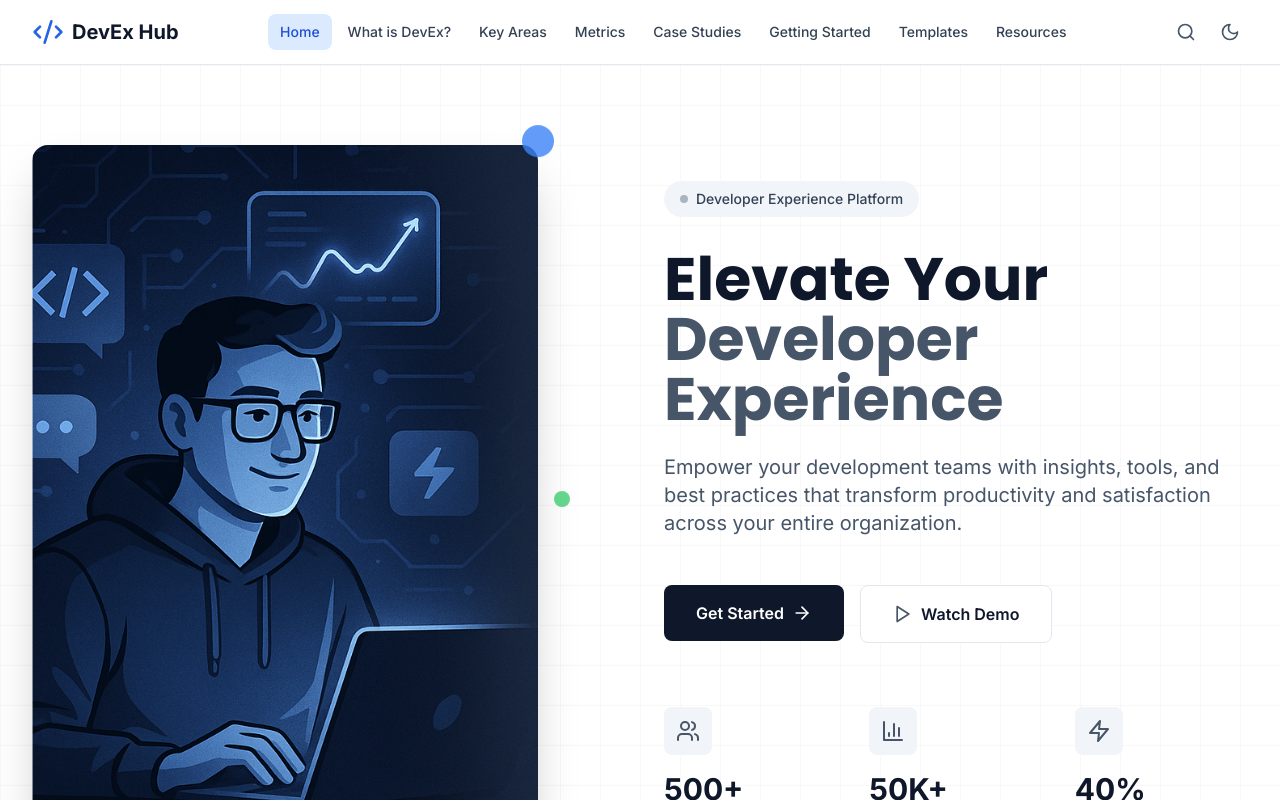
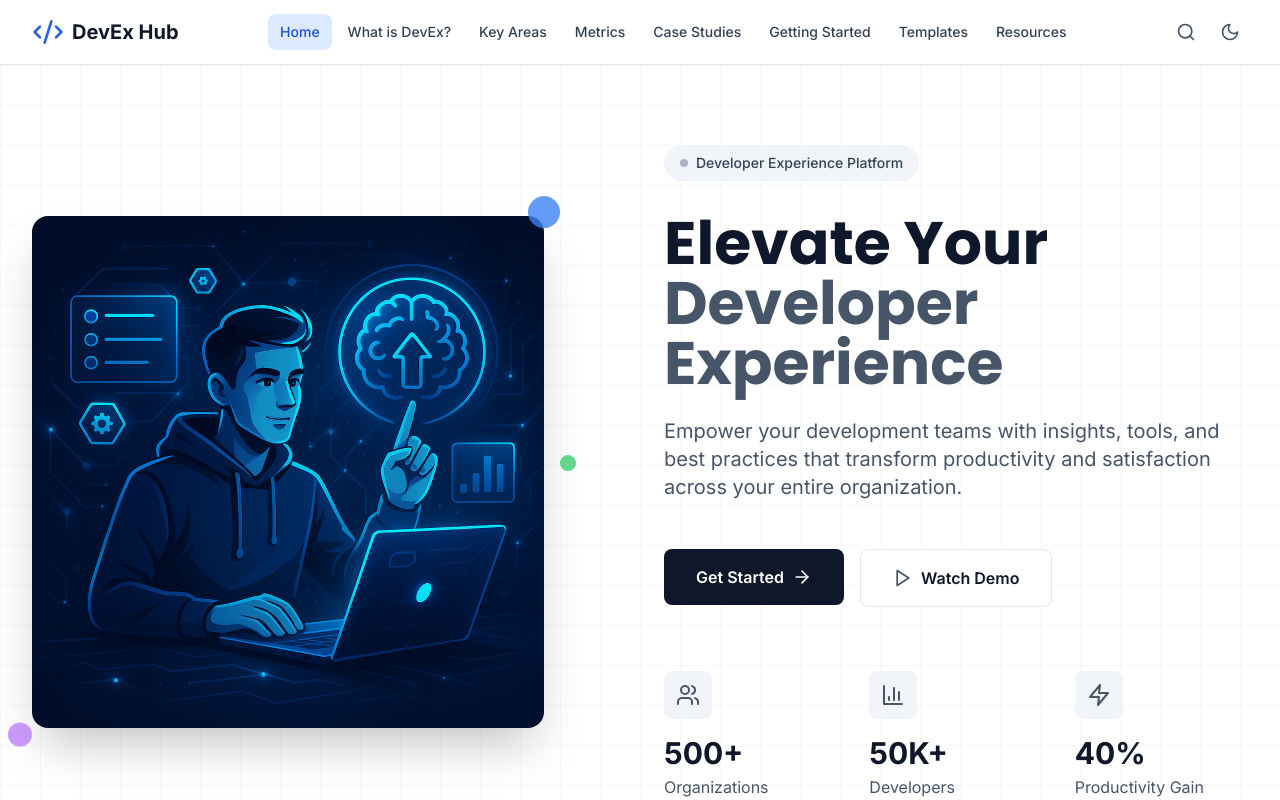
Before and after one commit to BorysW86/devex, a React (Vite) app: page / in a window 1280 px wide. Shown: the top 800 px of the page. Built offline with nearby package versions, Linux system fonts and the light colour scheme.

Commit message:
Updated Hero.tsx

```diff
--- a/src/components/sections/Hero.tsx
+++ b/src/components/sections/Hero.tsx
@@ -29,7 +29,7 @@ const Hero: React.FC = () => {
           <div className="order-2 lg:order-1 flex justify-center lg:justify-start">
             <div className="relative">
               <img
-                src="/image copy.png"
+                src="/image copy copy.png"
                 alt="Developer working with modern tools and analytics"
                 className="w-full max-w-md lg:max-w-lg rounded-2xl shadow-2xl"
               />
```
